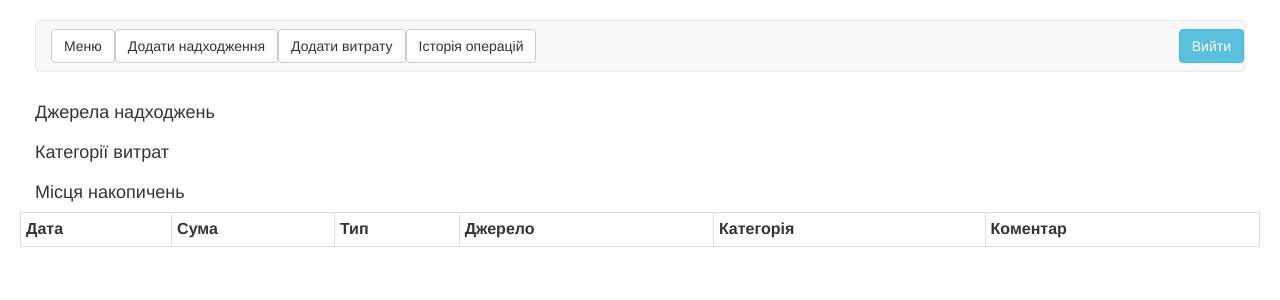
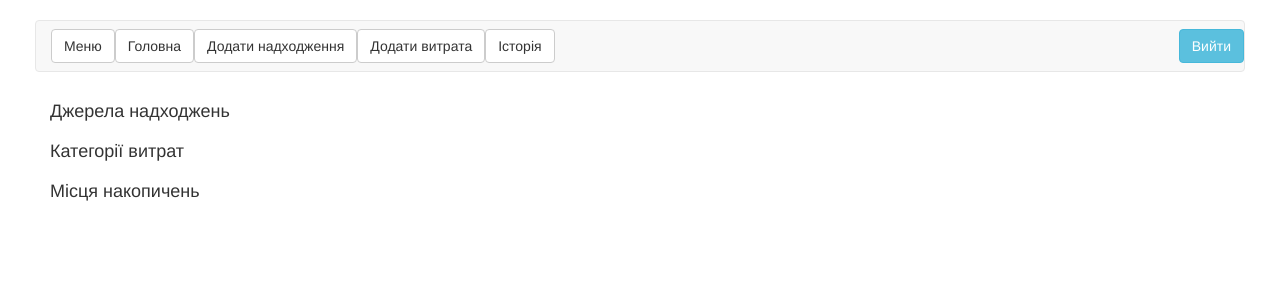
Before and after one commit to andrii843/money-traffic, a Django app: template main/templates/main/index-page.html in a window 1280 px wide. Shown: the top 300 px of the page. Run offline with Django 3.2, Linux system fonts and the light colour scheme; the template is opened without the code that fills it, so the values that code supplies are empty; some libraries are stand-ins or nearby versions.

Commit message:
add angular routes

```diff
--- a/main/templates/main/index-page.html
+++ b/main/templates/main/index-page.html
@@ -8,9 +8,9 @@
                 <li class="sidebar-brand">
                         Smart Wallet
                 </li>
-                <li><a href="#" ng-click="addCategoryClick()">Додати нову категорію</a></li>
-                <li><a href="#" ng-click="addSourceClick()">Додати джерело надходжень</a></li>
-                <li><a href="#" ng-click="addSaveClick()">Додати місце для накопичень</a></li>
+                <li><a href="/#add-category" ng-click="addCategoryClick()">Додати нову категорію</a></li>
+                <li><a href="/#add-source" ng-click="addSourceClick()">Додати джерело надходжень</a></li>
+                <li><a href="/#add-save" ng-click="addSaveClick()">Додати місце для накопичень</a></li>
             </ul>
         </div>
         <!-- /#sidebar-wrapper -->
@@ -29,18 +29,22 @@
                     <a href="#menu-toggle" class="btn btn-default navbar-btn" id="menu-toggle" ng-hide="!user_is_auth">Меню</a>
                 </div>
 
+
                 <div class="wrap-cmd navbar-header" ng-if="user_is_auth">
-                    <button class="btn btn-default navbar-btn" ng-click="addIncomeClick()">Додати надходження</button>
+                    <a href="/#main" class="btn btn-default navbar-btn">Головна</a>
                 </div>
 
                 <div class="wrap-cmd navbar-header" ng-if="user_is_auth">
-                    <button class="btn btn-default navbar-btn" ng-click="addOutcomeClick()">Додати витрату</button>
+                    <a href="/#income" class="btn btn-default navbar-btn">Додати надходження</a>
                 </div>
 
                 <div class="wrap-cmd navbar-header" ng-if="user_is_auth">
-                    <button class="btn btn-default navbar-btn" ng-click="addHistoryClick()">Історія операцій</button>
+                    <a href="/#outcome" class="btn btn-default navbar-btn">Додати витрата</a>
                 </div>
 
+                <div class="wrap-cmd navbar-header" ng-if="user_is_auth">
+                    <a href="/#history" class="btn btn-default navbar-btn">Історія</a>
+                </div>
 
                 <ul class="nav navbar-nav navbar-right">
                     <li><logout-section></logout-section></li>
@@ -50,6 +54,7 @@
 
 
         <div class="row">
+
 
 
             <div class="col-md-4 col-md-offset-4" ng-if="!user_is_auth">
@@ -75,49 +80,8 @@
 
             <div class="wrap" ng-hide="!user_is_auth">
                 <div class="col-md-12">
-                    <category-form-add></category-form-add>
-                    <source-form-add></source-form-add>
-                    <save-form-add></save-form-add>
-
-                    <income-form></income-form>
-                    <outcome-form></outcome-form>
+                    <ng-view></ng-view>
                 </div>
-
-                <div class="col-md-12">
-                    <h4>Джерела надходжень</h4>
-                    <div ng-repeat="source in sources" class="item"><span class="item__title">{{source.name}}</span></div>
-                </div>
-
-
-                <div class="col-md-12">
-                    <h4>Категорії витрат</h4>
-                    <div ng-repeat="category in categories" class="item"><span class="item__title">{{category.name}}</span></div>
-                </div>
-
-                <div class="col-md-12">
-                    <h4>Місця накопичень</h4>
-                    <div ng-repeat="save in saves" class="item"><span class="item__title">{{save.name}}</span></div>
-                </div>
-            </div>
-            <div ng-hide="!user_is_auth">
-                <table class="table table-condensed table-bordered">
-                    <tr>
-                        <th>Дата</th>
-                        <th>Сума</th>
-                        <th>Тип</th>
-                        <th>Джерело</th>
-                        <th>Категорія</th>
-                        <th>Коментар</th>
-                    </tr>
-                    <tr ng-repeat="h in history">
-                        <td>{{ h.opdate }}</td>
-                        <td>{{ h.summa }}</td>
-                        <td>{{ h.type }}</td>
-                        <td>{{ h.source }}</td>
-                        <td>{{ h.category }}</td>
-                        <td>{{ h.notes }}</td>
-                    </tr>
-                </table>
             </div>
 
         </div>
--- a/main/urls.py
+++ b/main/urls.py
@@ -1,5 +1,5 @@
 from . import views
-from django.urls import include, path
+from django.urls import include, path, re_path
 
 urlpatterns = [
     path('', views.main_page, name='main_page'),
@@ -32,6 +32,4 @@ urlpatterns = [
     path('api/saves/', views.show_saves, name='show_saves'),
 
 
-
-
 ]
--- a/money/settings.py
+++ b/money/settings.py
@@ -123,7 +123,7 @@ USE_I18N = True
 
 USE_L10N = True
 
-USE_TZ = True
+USE_TZ = False
 
 
 # Static files (CSS, JavaScript, Images)
--- a/static/tmpl/category-form-add.html
+++ b/static/tmpl/category-form-add.html
@@ -1,11 +1,10 @@
 <!-- Нова Категорія -->
-<div class="wrap-category" ng-if="user_is_auth&&display_category_form">
+<div class="wrap-category" ng-if="user_is_auth">
   <h3>Нова категорія витрат</h3>
   <form novalidate>
     <div class="form-group">
       <input type="text" class="form-control" ng-model="category.name" placeholder="Категорія витрат">
     </div>
     <button class="btn btn-success" ng-click="store_category(category)">Зберегти категорію</button>
-    <button class="btn btn-danger" ng-click="close_category_form()">Закрити форму</button>
   </form>
 </div>
--- a/static/tmpl/income-form.html
+++ b/static/tmpl/income-form.html
@@ -1,5 +1,5 @@
 <!-- Нова Категорія -->
-<div ng-if="user_is_auth&&display_income_form">
+<div ng-if="user_is_auth">
   <h3>Нове надходження коштів</h3>
   <form novalidate>
 
--- a/static/tmpl/outcome-form.html
+++ b/static/tmpl/outcome-form.html
@@ -1,5 +1,5 @@
 <!-- Нова Категорія -->
-<div ng-if="user_is_auth&&display_outcome_form">
+<div ng-if="user_is_auth">
   <h3>Нова витрата коштів</h3>
   <form novalidate>
 
--- /dev/null
+++ b/static/tmpl/page-income.html
@@ -0,0 +1 @@
+<income-form></income-form>
--- /dev/null
+++ b/static/tmpl/page-main.html
@@ -0,0 +1,12 @@
+<div class="col-md-12">
+    <h4>Джерела надходжень</h4>
+    <div ng-repeat="source in sources" class="item"><span class="item__title">{{source.name}}</span></div>
+</div>
+<div class="col-md-12">
+    <h4>Категорії витрат</h4>
+    <div ng-repeat="category in categories" class="item"><span class="item__title">{{category.name}}</span></div>
+</div>
+<div class="col-md-12">
+    <h4>Місця накопичень</h4>
+    <div ng-repeat="save in saves" class="item"><span class="item__title">{{save.name}}</span></div>
+</div>
--- /dev/null
+++ b/static/tmpl/page-new-category.html
@@ -0,0 +1,6 @@
+<category-form-add></category-form-add>
+
+<div class="col-md-12">
+    <h4>Категорії витрат</h4>
+    <div ng-repeat="category in categories" class="item"><span class="item__title">{{category.name}}</span></div>
+</div>
--- /dev/null
+++ b/static/tmpl/page-new-save.html
@@ -0,0 +1,5 @@
+<save-form-add></save-form-add>
+<div class="col-md-12">
+    <h4>Місця накопичень</h4>
+    <div ng-repeat="save in saves" class="item"><span class="item__title">{{save.name}}</span></div>
+</div>
--- /dev/null
+++ b/static/tmpl/page-new-source.html
@@ -0,0 +1,6 @@
+<source-form-add></source-form-add>
+
+<div class="col-md-12">
+    <h4>Джерела надходжень</h4>
+    <div ng-repeat="source in sources" class="item"><span class="item__title">{{source.name}}</span></div>
+</div>
--- /dev/null
+++ b/static/tmpl/page-outcome.html
@@ -0,0 +1 @@
+<outcome-form></outcome-form>
--- a/static/tmpl/save-form-add.html
+++ b/static/tmpl/save-form-add.html
@@ -1,5 +1,5 @@
 <!-- Нова Категорія -->
-<div ng-if="user_is_auth&&display_save_form">
+<div ng-if="user_is_auth">
   <h3>Нове місце зберігання коштів</h3>
   <form novalidate>
     <div class="form-group">
@@ -9,6 +9,5 @@
       <input type="text" class="form-control" ng-model="save.summa" placeholder="Початкова сума">
     </div>
     <button class="btn btn-success" ng-click="store_save(save)">Зберегти</button>
-    <button class="btn btn-danger" ng-click="close_save_form()">Закрити форму</button>
   </form>
 </div>
--- a/static/tmpl/source-form-add.html
+++ b/static/tmpl/source-form-add.html
@@ -1,10 +1,9 @@
-<div class="wrap-source" ng-if="user_is_auth&&display_source_form">
+<div class="wrap-source" ng-if="user_is_auth">
   <h3>Нове джерело доходів</h3>
   <form novalidate>
     <div class="form-group">
       <input type="text" class="form-control" ng-model="source.name" placeholder="Джерело доходів">
     </div>
     <button class="btn btn-success" ng-click="store_source(source)">Зберегти джерело</button>
-    <button class="btn btn-danger" ng-click="close_source_form()">Закрити форму</button>
   </form>
 </div>
```
Also changed, not shown: static/js/app.js (+48 -6 lines), static/tmpl/page-history.html (added, +20 -0 lines).
